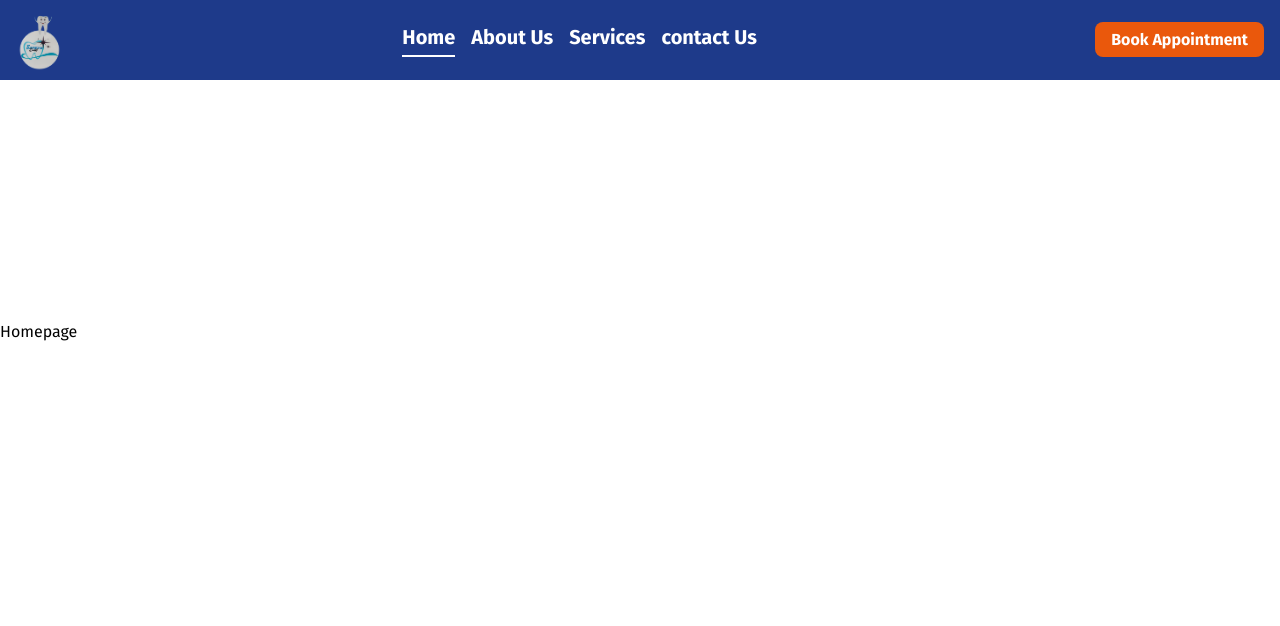
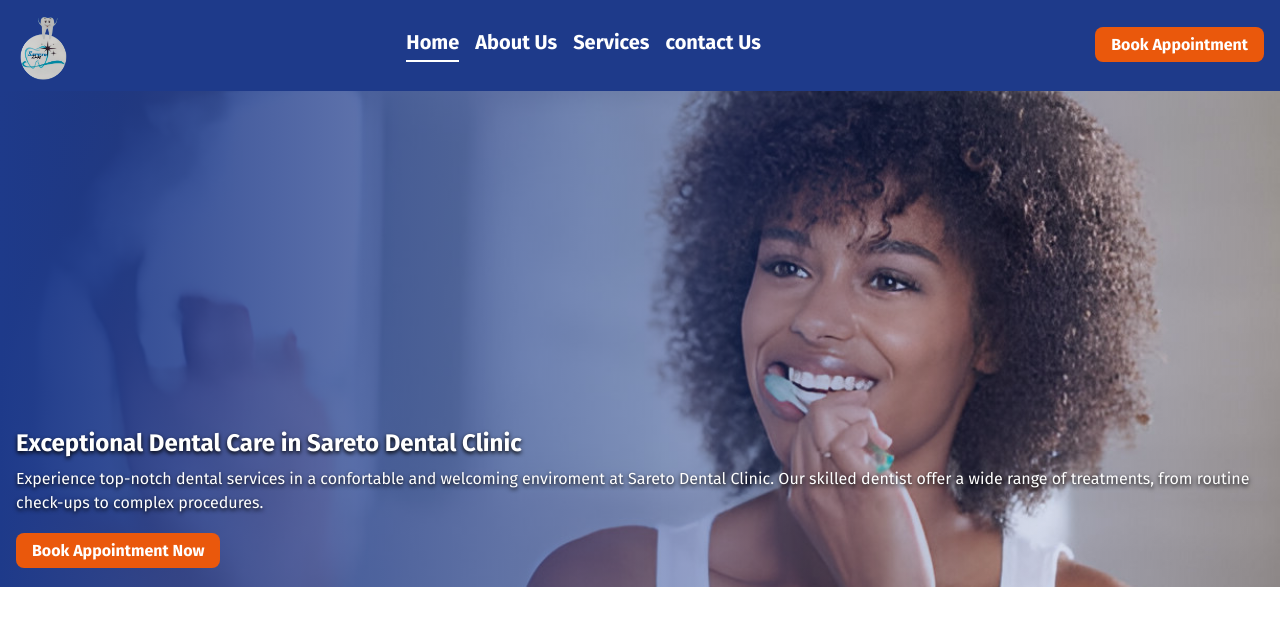
Before and after one commit to saretoduncan/sareto_dental_clinic, a React (Vite) app: page / in a window 1280 px wide. Shown: the top 626 px of the page. Built offline with nearby package versions, Linux system fonts and the light colour scheme.

Commit message:
add hero section

```diff
--- a/src/App.tsx
+++ b/src/App.tsx
@@ -5,10 +5,10 @@ function App() {
   return (
     <>
       <div>
-        <header>
+        <header className="fixed w-full z-[100]">
           <NavigationBar />
         </header>
-        <main>
+        <main className="relative top-20 lg:top-[87px] bg-white">
           <Routers />
         </main>
       </div>
--- a/src/components/navbar/Sidebar.tsx
+++ b/src/components/navbar/Sidebar.tsx
@@ -9,7 +9,7 @@ const Sidebar = () => {
   return (
     <>
       <div
-        className={`w-full relative bg-blue-900 px-2 py-4 space-y-2 transition-all duration-700  ${
+        className={`w-full  bg-blue-900 px-2 py-4 space-y-2 transition-all duration-700 lg:hidden top-20  ${
           openSideNav?.isSideNavOpen ? "translate-x-0" : "translate-x-[-100%]"
         }`}
       >
--- a/src/components/navbar/Topbar.tsx
+++ b/src/components/navbar/Topbar.tsx
@@ -13,7 +13,7 @@ const Topbar = () => {
       <div className="bg-blue-900    w-full  ">
         <div className="flex px-4 py-2  w-full justify-between items-center xl:w-[1280px] 2xl:mx-auto">
           <section>
-            <img src={logo} alt="logo" className="w-12" />
+            <img src={logo} alt="logo" className="w-12 lg:w-14" />
           </section>
 
           <section className="hidden lg:flex lg:space-x-4  ">
--- /dev/null
+++ b/src/pages/homePage/HeroSection.tsx
@@ -0,0 +1,37 @@
+import dental_checkup_bg from "../../assets/brashing_teeth.webp";
+import SecondaryLinkButton from "../../components/Buttons/SecondaryLinkButton";
+import { NavLinksData } from "../../data/navigationBarData";
+const HeroSection = () => {
+  return (
+    <>
+      <div className="w-full">
+        <div
+          className="bg-cover bg-center bg-no-repeat h-[400px] lg:h-[500px]  3xl:h-[800px] text-white  "
+          style={{ backgroundImage: "url('" + dental_checkup_bg + "')" }}
+        >
+          <div className="h-full w-full bg-gradient-to-r from-blue-900 to-[rgb(0, 0, 128, 0.5)] px-4 flex flex-col justify-end pb-6 space-y-6 ">
+            <section className="space-y-2">
+              <h1 className="text-2xl font-bold text-shadow shadow-black ">
+                Exceptional Dental Care in Sareto Dental Clinic
+              </h1>
+              <p className="text-shadow  shadow-black">
+                Experience top-notch dental services in a confortable and
+                welcoming enviroment at Sareto Dental Clinic. Our skilled
+                dentist offer a wide range of treatments, from routine check-ups
+                to complex procedures.
+              </p>
+            </section>
+            <section>
+              <SecondaryLinkButton
+                link={NavLinksData.contactPage.to}
+                linkName="Book Appointment Now"
+              />
+            </section>
+          </div>
+        </div>
+      </div>
+    </>
+  );
+};
+
+export default HeroSection;
--- a/src/pages/homePage/index.tsx
+++ b/src/pages/homePage/index.tsx
@@ -1,8 +1,13 @@
+import HeroSection from "./HeroSection";
 
 const Homepage = () => {
   return (
-    <div>Homepage</div>
-  )
-}
+    <>
+      <section>
+        <HeroSection />
+      </section>
+    </>
+  );
+};
 
-export default Homepage
+export default Homepage;
--- a/tailwind.config.js
+++ b/tailwind.config.js
@@ -1,3 +1,4 @@
+const plugin = require("tailwindcss/plugin");
 /** @type {import('tailwindcss').Config} */
 export default {
   content: ["./index.html", "./src/**/*.{js,ts,jsx,tsx}"],
@@ -6,7 +7,25 @@ export default {
       fontFamily: {
         sans: ["Fira Sans", " sans-serif"],
       },
+      textShadow: {
+        sm: "0 1px 2px var(--tw-shadow-color)",
+        DEFAULT: "0 2px 4px var(--tw-shadow-color)",
+        lg: "0 8px 16px var(--tw-shadow-color)",
+      },
     },
   },
-  plugins: [],
+  plugins: [
+    plugin(function ({ matchUtilities, theme }) {
+      matchUtilities(
+        {
+          "text-shadow": (value) => ({
+            textShadow: value,
+          }),
+        },
+        {
+          values: theme("textShadow"),
+        }
+      );
+    }),
+  ],
 };
```
Also changed, not shown: src/components/navbar/NavigationBar.tsx (+5 -2 lines), src/assets/brashing_teeth.webp (added), src/assets/dntal_checkup.webp (added).
